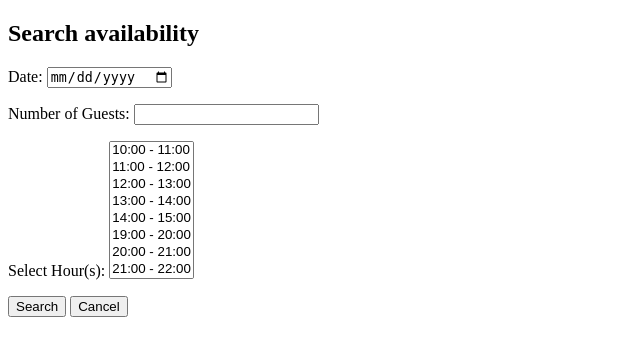
After one commit to r3yo/RistoranteProject, a Django app: page /tables/reservation/availability_check in a window 1280 px wide. The commit adds this page. Shown: the top 356 px of the page, without its empty margins (0-640 px from the left). Run offline with Django 5.2, Linux system fonts and the light colour scheme.

Commit message:
Reservation search function

```diff
--- a/tables/forms.py
+++ b/tables/forms.py
@@ -1,29 +1,31 @@
 from .models import *
 from django import forms
 from django.utils import timezone
-from datetime import datetime
 
 class ReservationForm(forms.Form):
-    date = forms.DateField(widget = forms.SelectDateWidget)
+    date = forms.DateField()
     guests = forms.IntegerField(label = "Number of Guests")
 
     # Hours as multiple choices
-    HOURS_CHOICES = [(h, f"{h}:00 - {h+1}:00") for h in list(range(10, 15)) + list(range(19, 24))]
     time = forms.MultipleChoiceField(
-        choices = HOURS_CHOICES,
+        choices = Table.HOURS_CHOICES,
         widget = forms.SelectMultiple(attrs={"size": "8"}),  # multi-select dropdown
-        label = "Select Hour(s)"
+        label = "Select Hour(s)",
+        required = False
     )
-    notes = forms.CharField(required = False)
 
     def __init__(self, *args, **kwargs):
         super().__init__(*args, **kwargs)
         today = timezone.localdate()
-        now_hour = timezone.localtime().hour
-
         self.fields['date'].widget = forms.DateInput(
-            attrs={
+            attrs = {
                 'type': 'date',
-                'min': today.strftime('%Y-%m-%d')  # only allow today or later
+                'min': today.strftime('%Y-%m-%d')
             }
         )
+
+class CreateReservationForm(ReservationForm):
+    notes = forms.CharField(required = False)
+
+class AvailabilityCheckForm(ReservationForm):
+    pass
--- a/tables/models.py
+++ b/tables/models.py
@@ -8,6 +8,9 @@ import string
 # Create your models here.
 
 class Table(models.Model):
+
+    HOURS_CHOICES = [(h, f"{h}:00 - {h+1}:00") for h in list(range(10, 15)) + list(range(19, 23))]
+
     number = models.IntegerField(unique = True)
     seats = models.IntegerField()
     slug = models.SlugField(primary_key = True, unique = True, blank = True)
--- /dev/null
+++ b/tables/templates/tables/table_availability_search.html
@@ -0,0 +1,11 @@
+{% extends "base.html" %}
+
+{% block title %}Search availability{% endblock %}
+
+{%block content%}
+    <h1>Search availability</h1>
+    <form method="POST">{% csrf_token %}
+        {{form.as_p}}
+        <input type = "submit" value = "Search">
+        <input type = "button" onclick = "window.location.href='{% url 'tables:tables-list' %}'" value = "Cancel">
+{%endblock%}
--- a/tables/urls.py
+++ b/tables/urls.py
@@ -5,6 +5,8 @@ from .views import *
 app_name = 'tables'
 urlpatterns = [
     path('', TableView.as_view(), name="tables-list"),
-    path("reservation/", views.ReservationCreateView.as_view(), name="make_reservation"),
-    path("cancel/<slug:pk>/", views.cancel_reservation, name="cancel_reservation"),
+    path("reservation/", views.ReservationCreateView.as_view(), name="make-reservation"),
+    path("reservation/cancel/<slug:pk>", views.cancel_reservation, name="cancel_reservation"),
+    path('reservation/availability_check', views.availability_check, name = "availability-check"),
+    path('reservation/availability_check/results', views.AvailabilitySearchView.as_view(), name = "table-availability")
 ]
--- a/tables/views.py
+++ b/tables/views.py
@@ -26,22 +26,22 @@ class TableView(ListView):
         return context
 
 class ReservationCreateView(FormView):
-    form_class = ReservationForm
+    form_class = CreateReservationForm
     template_name = 'tables/make_reservation.html'
     success_url = reverse_lazy('tables:tables-list')
 
     def form_valid(self, form):
         date = form.cleaned_data["date"]
         selected_hours = sorted([int(h) for h in form.cleaned_data['time']])
-        num_people = form.cleaned_data["guests"]
+        guests = form.cleaned_data["guests"]
         notes = form.cleaned_data["notes"]
         start_hour = selected_hours[0]
         end_hour = selected_hours[-1] + 1  # last hour + 1
-        start_time_obj = time(hour = start_hour)
-        end_time_obj = time(hour = end_hour)
+        start_time_obj = time(hour = selected_hours[0])
+        end_time_obj = time(hour = selected_hours[-1] + 1)
 
         # Automatically assign a table
-        tables = Table.objects.filter(seats = num_people)
+        tables = Table.objects.filter(seats = guests)
         assigned_table = None
         for table in tables:
             conflict = Reservation.objects.filter(
@@ -65,13 +65,68 @@ class ReservationCreateView(FormView):
             start_hour = start_time_obj,
             end_hour = end_time_obj,
             notes = notes,
-            guests = num_people
+            guests = guests
         )
 
         return super().form_valid(form)
 
 def cancel_reservation(request, pk):
     reservation = get_object_or_404(Reservation, slug = pk)
-    reservation.status = "not_taken"
-    reservation.save()
+    reservation.delete()
     return redirect("tables:tables-list")
+
+def availability_check(request):
+    if request.method == "POST":
+        form = AvailabilityCheckForm(request.POST)
+        if form.is_valid():
+            cleaned = form.cleaned_data
+            request.session['field_data'] = {
+                'date' : str(cleaned['date']),
+                'guests' : str(cleaned['guests']),
+                'requested_hours' : cleaned['time']
+            }
+            return redirect('tables:table-availability')
+    else:
+        form = AvailabilityCheckForm()
+
+    return render(request, template_name="tables/table_availability_search.html", context={"form" : form})
+
+class AvailabilitySearchView(TableView):
+    template_name = "tables/availability_list.html"
+
+    def get_queryset(self):
+        query_set = super().get_queryset()
+        form_data = self.request.session.get('field_data', {})
+        guests = int(form_data.get('guests'))
+        query_set = query_set.filter(seats = guests)
+        return query_set
+
+    def get_context_data(self, **kwargs):
+        context = super().get_context_data(**kwargs)
+        form_data = self.request.session.get('field_data', {})
+        date = datetime.strptime(form_data.get("date"), "%Y-%m-%d").date()
+        requested_hours = form_data.get("requested_hours") # list of selected hours or None
+
+        if requested_hours:
+            requested_hours_int = [int(h) for h in requested_hours]
+
+        tables_with_availability = {table.number : [] for table in context['tables']}
+
+        for table in context["tables"]:
+            reserved = table.reservations.filter(date = date)
+            available_hours = [(h, label) for h, label in table.HOURS_CHOICES]
+            occupied_hours = set()
+
+            for r in reserved:
+                start = r.start_hour.hour
+                end = r.end_hour.hour
+                occupied_hours.update(range(start, end)) # Occupied hours for reservation
+                available_hours = [(h, label) for h, label in table.HOURS_CHOICES if h not in occupied_hours]
+
+            if requested_hours:
+                available_hours = [(h, label) for h, label in available_hours if h in requested_hours_int]
+
+            tables_with_availability[table.number] = available_hours
+
+        context['availability'] = tables_with_availability
+        return context
--- a/templates/extended.html
+++ b/templates/extended.html
@@ -6,5 +6,6 @@
     <h1>Restaurant homepage</h1>
     <p>
         <a href="{%url 'menu:menu-list'%}">Look at the menu!</a>
+        <a href="{%url 'tables:make-reservation'%}">Make a reservation!</a>
     </p>
 {%endblock%}
```
Also changed, not shown: tables/templates/tables/availability_list.html (added, +18 -0 lines), db.sqlite3.
